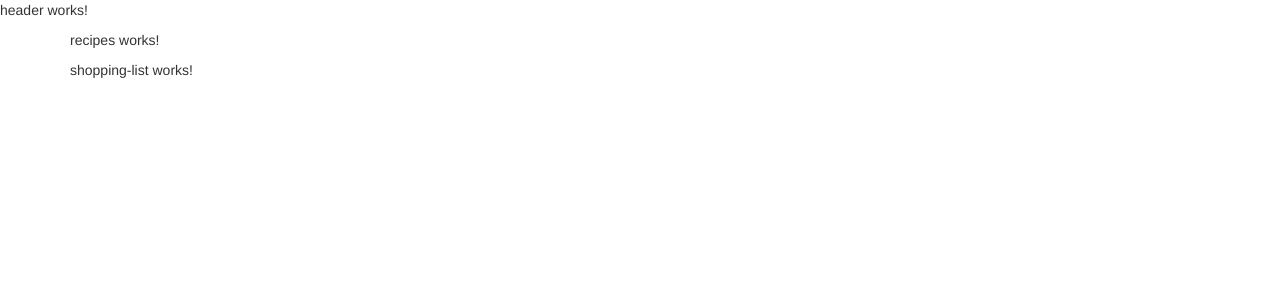
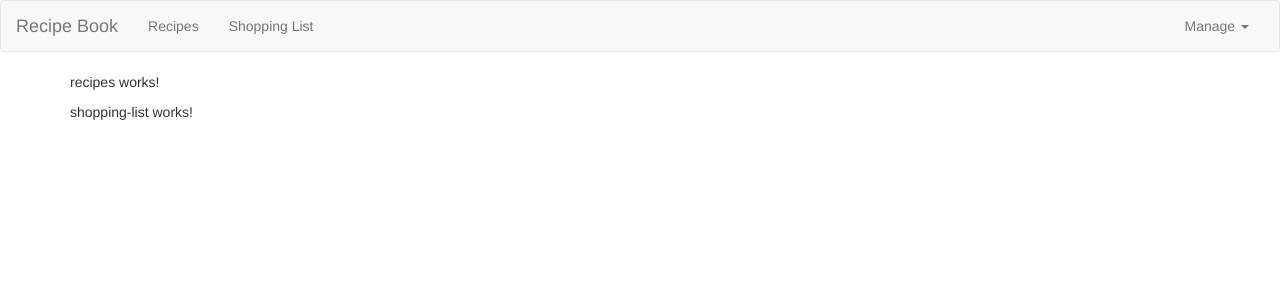
Before and after one commit to saran-23/angapp, an Angular app in the folder angular1/: page / in a window 1280 px wide. Shown: the top 300 px of the page. Built offline with nearby package versions, Linux system fonts and the light colour scheme.

Commit message:
nav bar created

```diff
--- a/angular1/src/app/header/header.component.html
+++ b/angular1/src/app/header/header.component.html
@@ -1 +1,27 @@
-<p>header works!</p>
+<nav class="navbar navbar-default">
+    <div class="container-fluid">
+        <div class="navbar-header">
+            <a href="#" class="navbar-brand">Recipe Book</a>
+        </div>
+
+        <div class="collapse navbar-collapse">
+            <ul class="nav navbar-nav">
+                <li>
+                    <a href="#">Recipes</a>
+                </li>
+                <li>
+                    <a href="#">Shopping List</a></li>
+            </ul>
+
+            <ul class="nav navbar-nav navbar-right">
+                <li class="dropdown">
+                    <a href="#" class="dropdown-toggle" role="button">Manage <span class="caret"></span></a>
+                    <ul class="dropdown-menu">
+                        <li><a href="#">Save Data</a></li>
+                        <li><a href="#">Fetch Data</a></li>
+                    </ul>
+                </li>
+            </ul>
+        </div>
+    </div>
+</nav>
--- a/angular1/src/app/shopping-list/shopping-list.component.ts
+++ b/angular1/src/app/shopping-list/shopping-list.component.ts
@@ -2,7 +2,7 @@
 
 @Component({
   selector: 'app-shopping-list',
-  templateUrl: './shopping-list.component.html',
+  templateUrl:'./shopping-list.component.html',
   styles: [
   ]
 })
```
